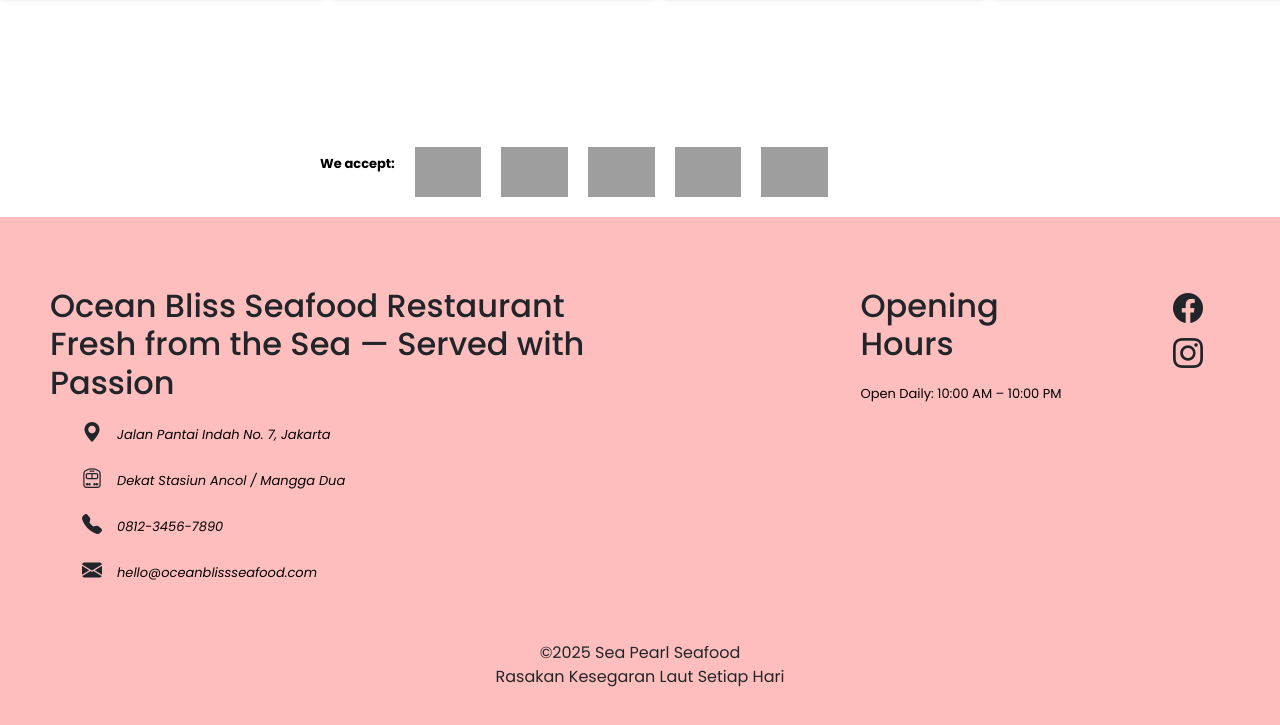
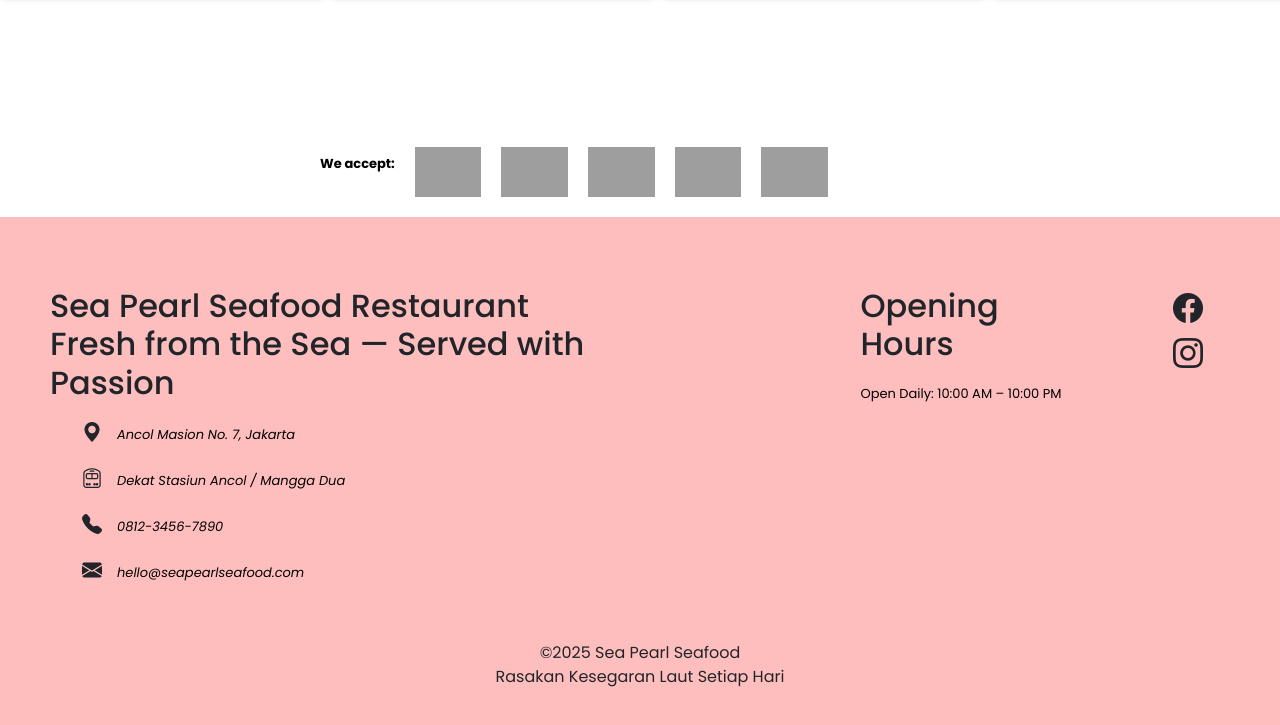
Before and after one commit to SKILLISSUE1/imk, a plain HTML site: page index.html in a window 1280 px wide. Shown: the part 3036-3761 px from the top of the page. Drawn offline with nearby package versions, Linux system fonts and the light colour scheme; grey boxes are pictures that could not be loaded.

Commit message:
terakhir malam

```diff
--- a/index.html
+++ b/index.html
@@ -3,7 +3,7 @@
   <head>
     <meta charset="UTF-8" />
     <meta name="viewport" content="width=device-width, initial-scale=1.0" />
-    <title>Seafood</title>
+    <title>Sea Pearl</title>
     <link rel="icon" type="image/x-icon" href="img/pavicon.png">
     <link rel="preconnect" href="https://fonts.googleapis.com" />
     <link rel="preconnect" href="https://fonts.gstatic.com" crossorigin />
@@ -265,12 +265,12 @@
         <div class="footer-info">
           <div class="kiri">
             <h2>
-              Ocean Bliss Seafood Restaurant <br />Fresh from the Sea — Served
+              Sea Pearl Seafood Restaurant <br />Fresh from the Sea — Served
               with Passion
             </h2>
             <ul>
               <i class="bi bi-geo-alt-fill"
-                ><a href="#" data-bs-toggle="modal" data-bs-target="#mapModal"><span>Jalan Pantai Indah No. 7, Jakarta</span></a></i
+                ><a href="#" data-bs-toggle="modal" data-bs-target="#mapModal"><span>Ancol Masion No. 7, Jakarta</span></a></i
               >
             </ul>
             <ul>
@@ -283,7 +283,7 @@
             </ul>
             <ul>
               <i class="bi bi-envelope-fill"
-                ><span>hello@oceanblissseafood.com</span></i
+                ><span>hello@seapearlseafood.com</span></i
               >
             </ul>
           </div>
```
